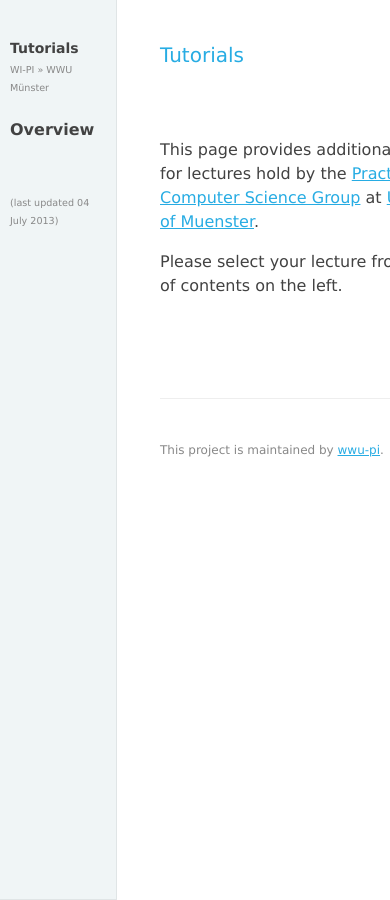
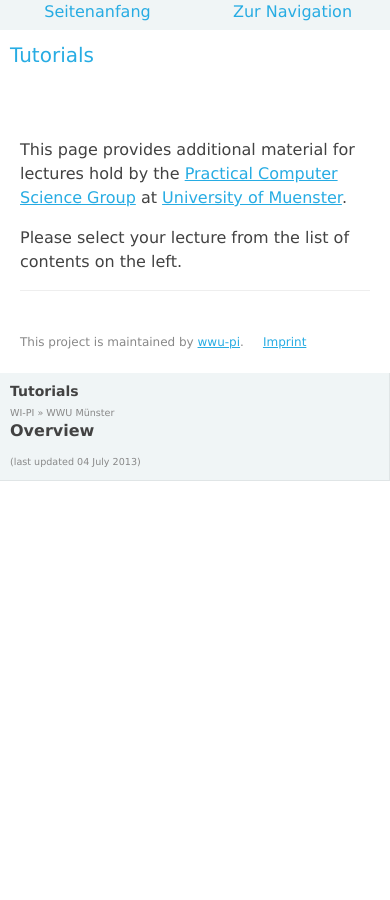
Before and after one commit to wwu-pi/tutorials, a Jekyll site: the page built from index.md, in a window 390 px wide. Built offline with Jekyll 4.4.1, drawn with Linux system fonts in a browser that asks for light colours.

Commit message:
CSS for smaller devices

```diff
--- /dev/null
+++ b/_includes/body_top.html
@@ -0,0 +1,6 @@
+<div class="nav-bar">
+    <a href="#top">
+        <div class="button">Seitenanfang</div></a>
+    <a href="#sidebar">
+        <div class="button">Zur Navigation</div></a>
+</div>
--- a/_includes/head.html
+++ b/_includes/head.html
@@ -3,6 +3,7 @@
 <title>Tutorials &raquo; {{ page.title }}</title>
 <link rel="stylesheet" href="{{ site.url }}/stylesheets/style.css">
 <link rel="stylesheet" href="{{ site.url }}/stylesheets/style_added.css">
+<link rel="stylesheet" href="{{ site.url }}/stylesheets/media.css">
 
 <script type="text/javascript" src="{{site.url}}/javascripts/jquery-1.10.1.min.js"></script>
 <script type="text/javascript" src="{{site.url}}/javascripts/jquery_caption.js"></script>
--- a/_includes/header.html
+++ b/_includes/header.html
@@ -1,4 +1,4 @@
-<header class="header">
+<header name="top" class="header">
   <div class="first_line"><a class="" href="{{site.url}}"><span class="">Tutorials</span></a>
     {% if curr_lecture != nil %}
         <!-- find lecture title -->
--- a/_layouts/default.html
+++ b/_layouts/default.html
@@ -4,7 +4,7 @@
     {% include head.html %}
   </head>
   <body>
-
+    {% include body_top.html %}
     <section class="container">
 
       {% include header.html %}
--- a/_layouts/lecture.html
+++ b/_layouts/lecture.html
@@ -13,7 +13,7 @@
     {% include head.html %}
   </head>
   <body>
-
+    {% include body_top.html %}
     <section class="container">
 
       {% include header.html %}
--- a/_layouts/recipe.html
+++ b/_layouts/recipe.html
@@ -11,7 +11,7 @@
     {% include head.html %}
   </head>
   <body>
-
+    {% include body_top.html %}
     <section class="container">
 
       {% assign title_in_header = page.title %}
--- /dev/null
+++ b/stylesheets/media.css
@@ -0,0 +1,76 @@
+@media (max-width: 750px) {
+    #sidebar {
+        position: inherit;
+        width: 100%;
+        padding: 10px;
+        overflow-y: auto;
+    }
+
+   .sidebar-block {
+    margin-bottom: 0px;
+   }
+   .pseudo-list li:before {
+    position: inherit;
+   }
+   .page-active:after {
+    float: right;
+    position: inherit;
+   }
+   .pseudo-list li {
+    padding-left: 14px;
+    position: inherit;
+}
+
+.nav-bar {
+    display: block;
+    position: fixed;
+
+}
+
+    .container {
+        margin: 0;
+        margin-top: 30px;
+        min-width: inherit;
+        padding: 10px;
+    }
+    .content {
+        margin: 10px;
+    }
+
+    .content-block {
+        margin-bottom: 10px;
+    }
+    .footer {
+        margin-bottom: 5px;
+    }
+}
+
+@media (min-width: 751px) and (max-width: 899px) {
+    #sidebar {
+         #position: absolute;
+         padding: 40px 10px 40px 10px;
+    }
+    .content {
+        margin-right: 10px;
+    }
+    .container {
+        min-width: inherit;
+    }
+    body {
+        min-width: 400px;
+    }
+
+}
+
+@media (min-width: 900px) {
+    #sidebar {
+         #position: absolute;
+         #bottom: auto;
+    }
+}
+
+@media print {
+     #a[href]:after { content: " (" attr(href) ")"; }
+     .content a[href]:after { content: " (" attr(href) ")"; }
+     h1, h2, h3 { page-break-after: avoid; }
+}
--- a/stylesheets/style_added.css
+++ b/stylesheets/style_added.css
@@ -1,7 +1,6 @@
 ol ol {
     list-style: lower-roman outside none;
 }
-
 
 pre { padding: 12px 24px; }
 
@@ -91,34 +90,21 @@ pre { padding: 12px 24px; }
   text-indent: -40px;
 }
 
+.nav-bar {
+    top:0;
+    left: 0;
+    text-align: center;
+    background: none repeat scroll 0 0 #F0F5F6;
+    width: 100%;
+    height: 30px;
+    display: none;
+}
+.nav-bar .button {
+    float: left;
+    width: 50%;
+    text-decoration: none;
+}
+
 .ir:before {
     #content: "";
 }
-@media (max-width: 900px) {
-    #sidebar {
-         #position: absolute;
-         padding: 40px 10px 40px 10px;
-    }
-    .content {
-        margin-right: 10px;
-    }
-    .container {
-        min-width: inherit;
-    }
-    body {
-        min-width: 400px;
-    }
-
-}
-@media (max-width: 1110px) {
-    #sidebar {
-         #position: absolute;
-         #bottom: auto;
-    }
-}
-
-@media print {
-     #a[href]:after { content: " (" attr(href) ")"; }
-     .content a[href]:after { content: " (" attr(href) ")"; }
-     h1, h2, h3 { page-break-after: avoid; }
-}
```
